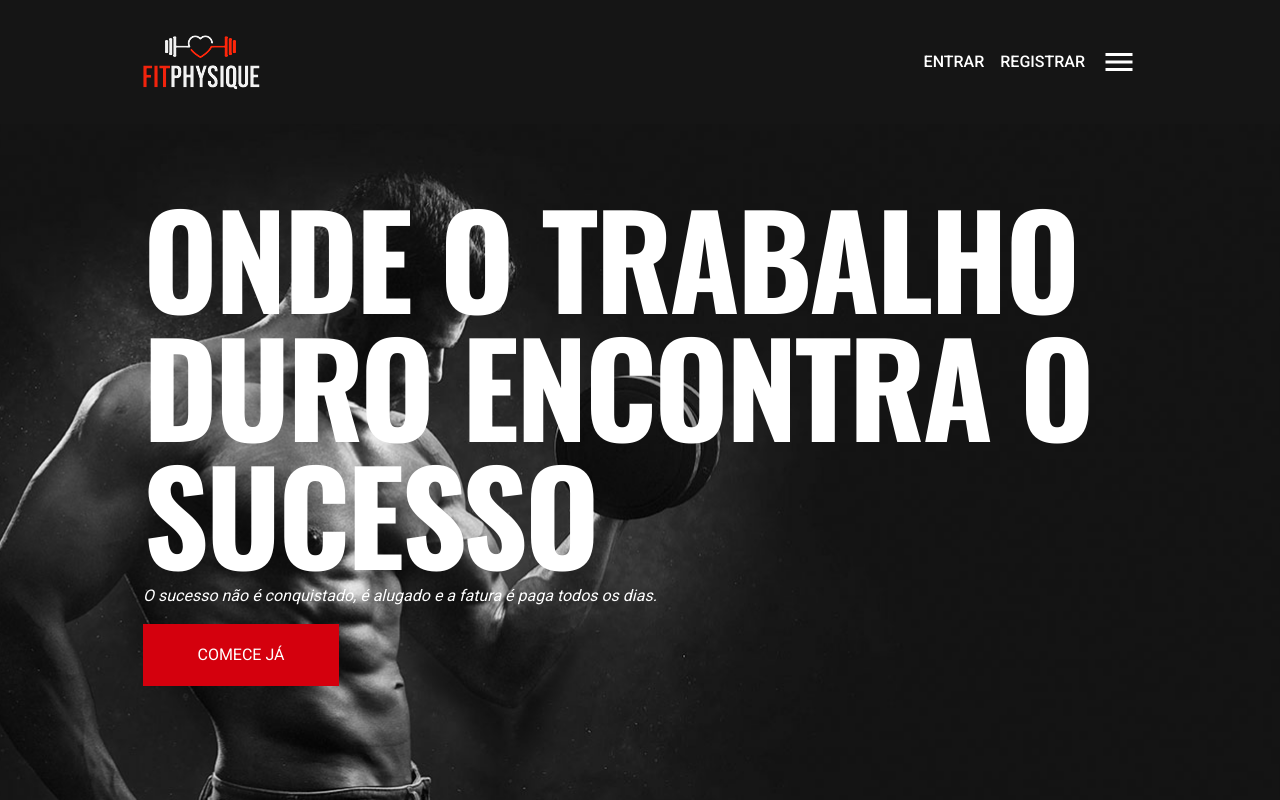
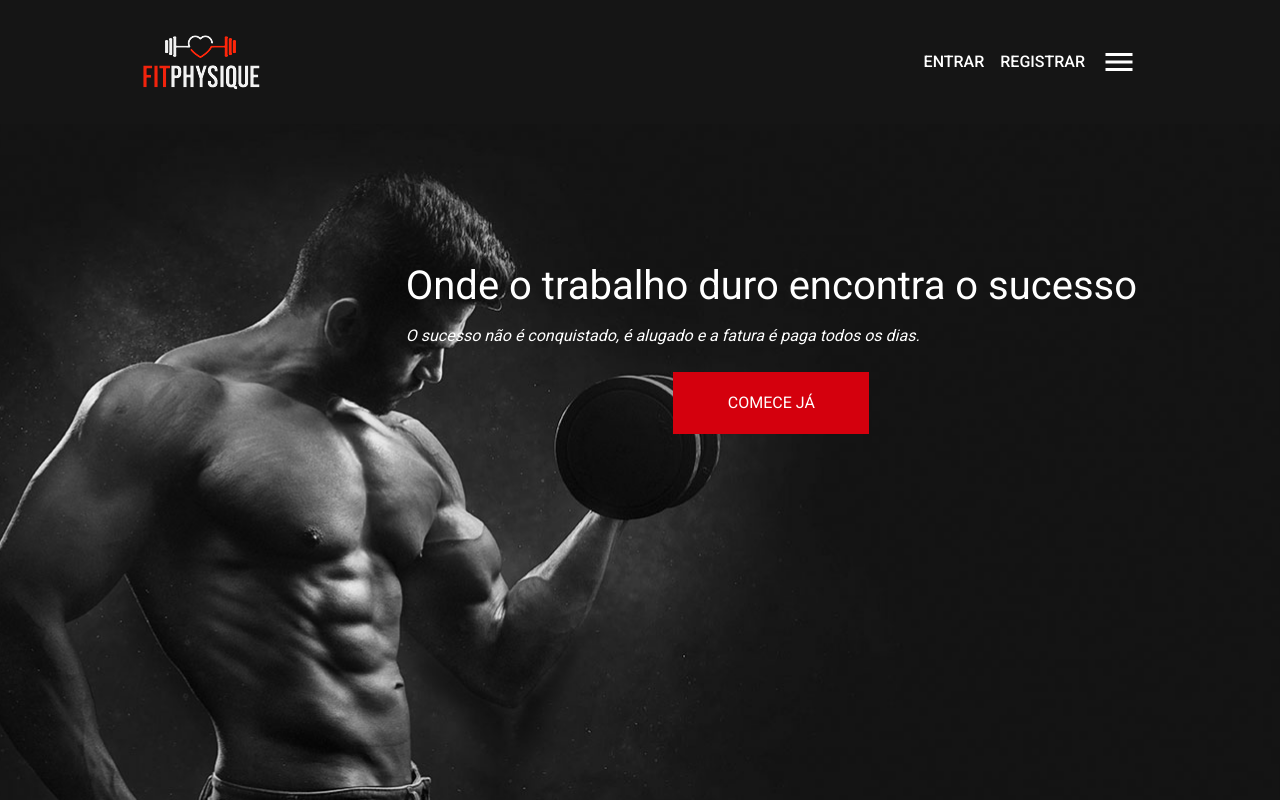
Before and after one commit to PedroMarquesN/gym-project, a Next.js app: page / in a window 1280 px wide. Shown: the top 800 px of the page. Built offline with nearby package versions, Linux system fonts and the light colour scheme.

Commit message:
Feat:working in hero larger in h1 modify

```diff
--- a/src/app/globals.css
+++ b/src/app/globals.css
@@ -7,11 +7,11 @@
         @apply font-roboto
     }
 
-    h1,h2,h3,h4,h5,h6 {
+    ,h2,h3,h4,h5,h6 {
         @apply font-oswald font-bold uppercase
     }
     h1 {
-        @apply text-white text-7xl lg:text-[128px] tracking-[-3px]
+        @apply text-white text-[40px];
     }
     h2{
         @apply text-[36px]
--- a/src/components/HeroSlider.tsx
+++ b/src/components/HeroSlider.tsx
@@ -1,15 +1,17 @@
 'use client'
+import {Swiper, SwiperSlide} from "swiper/react";
 import 'swiper/css'
 import 'swiper/css/navigation'
-import {Swiper, SwiperSlide} from "swiper/react";
 import CustomButton from "@/components/CustomButton";
 
 export default function HeroSlider() {
     return(
         <Swiper>
-            <SwiperSlide className={`h-full flex justify-end pt-48`}>
-                <div>
-                    <h1 className={`h1 text-center lg:text-left mb-2`}>
+            <SwiperSlide >
+                <div className={`h-full flex justify-end pt-64`}>
+                    {/*retirei o lg:max-w-[700px] fazer teste em outra tela*/}
+                    <div className={`flex flex-col items-center lg:items-start `}>
+                        <h1 className={` text-center lg:text-left mb-2`}>
                             Onde o<span> trabalho duro</span> encontra o sucesso
                         </h1>
                         <p className={`text-white italic text-center lg:text-left mb-4 `}>
@@ -17,10 +19,13 @@ export default function HeroSlider() {
                         </p>
                         <CustomButton
                             text='Comece já'
-                        containerStyles='w-[196px] h-[62px] '
+                            containerStyles='w-[196px] h-[62px] mt-2 lg:mx-auto'
                         />
                     </div>
+                </div>
             </SwiperSlide>
+            {/*swiper nav buttons*/}
+
         </Swiper>
     )
 }
--- a/src/components/Nav.tsx
+++ b/src/components/Nav.tsx
@@ -4,13 +4,13 @@ import {Link as ScrollLink} from 'react-scroll'
 
 const links = [
     {name:'home', target:'home', offset: -100},
-    {name:'about', target:'about', offset: -80},
-    {name:'class', target:'class', offset: -80},
-    {name:'team', target:'team', offset: 0},
-    {name:'prices', target:'prices', offset: -40},
-    {name:'testimonial', target:'testimonial', offset: 0},
+    {name:'Sobre', target:'about', offset: -80},
+    {name:'Aulas', target:'class', offset: -80},
+    {name:'Equipe', target:'team', offset: 0},
+    {name:'preços', target:'prices', offset: -40},
+    {name:'depoimentos', target:'testimonial', offset: 0},
     {name:'blog', target:'blog', offset: 0},
-    {name:'contact', target:'contact', offset: 0}
+    {name:'contato', target:'contact', offset: 0}
 ]
 
 
```
Lines whose indentation alone changed are shown as unchanged.
